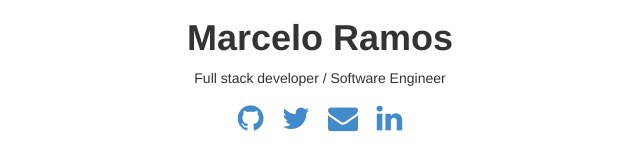
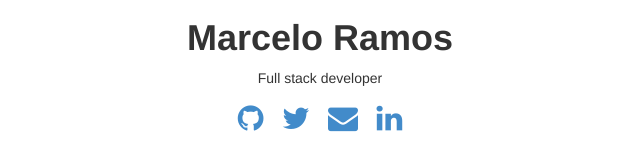
Before and after one commit to marcelor/marcelor.uy, a plain HTML site: page index.html in a window 1280 px wide. Shown: the part 353-511 px from the top of the page, without its empty margins (320-960 px from the left). Drawn offline with nearby package versions, Linux system fonts and the light colour scheme.

Commit message:
Minor change

```diff
--- a/index.html
+++ b/index.html
@@ -36,7 +36,7 @@
             <div class="row center">
                 <img style="margin-left: auto; margin-right: auto;" class="img-responsive" src="img/avatar.png" />
                 <h1>Marcelo Ramos</h1>
-                <p>Full stack developer / Software Engineer</p>
+                <p>Full stack developer</p>
                 <ul class="social">
                     <li>
                         <a target="_blank" rel="nofollow" href="https://github.com/marcelor">
```
